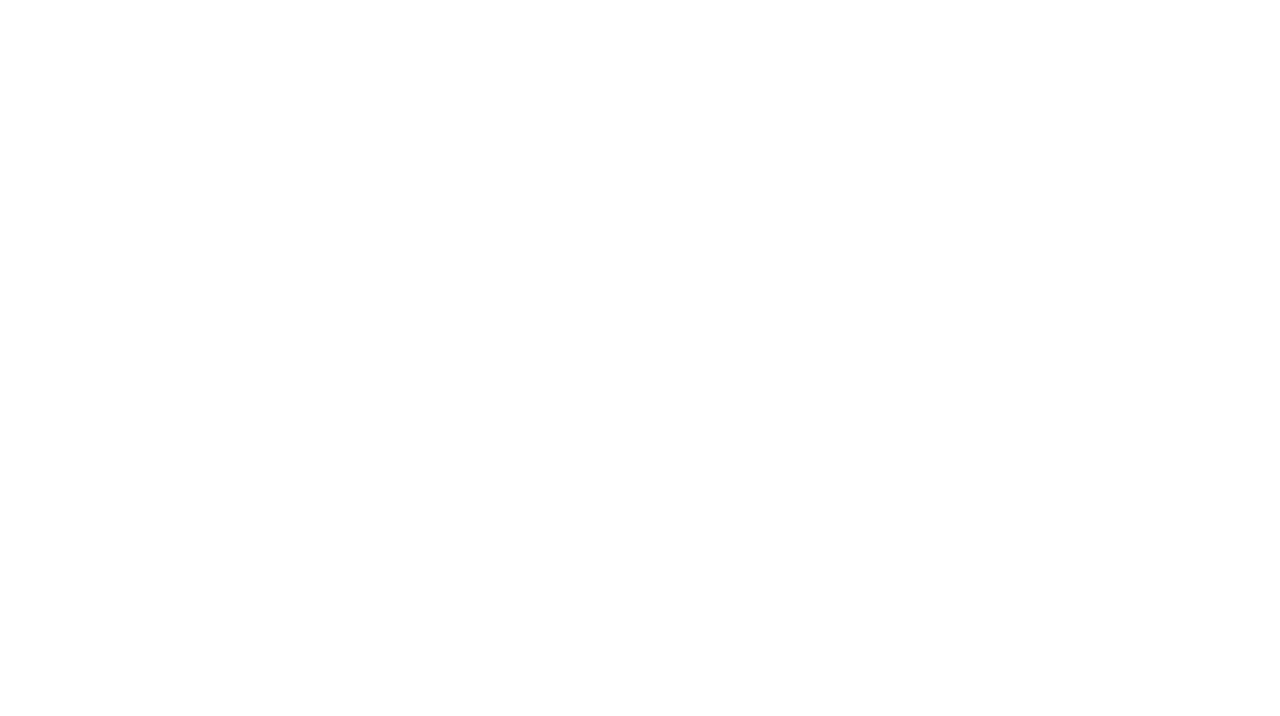
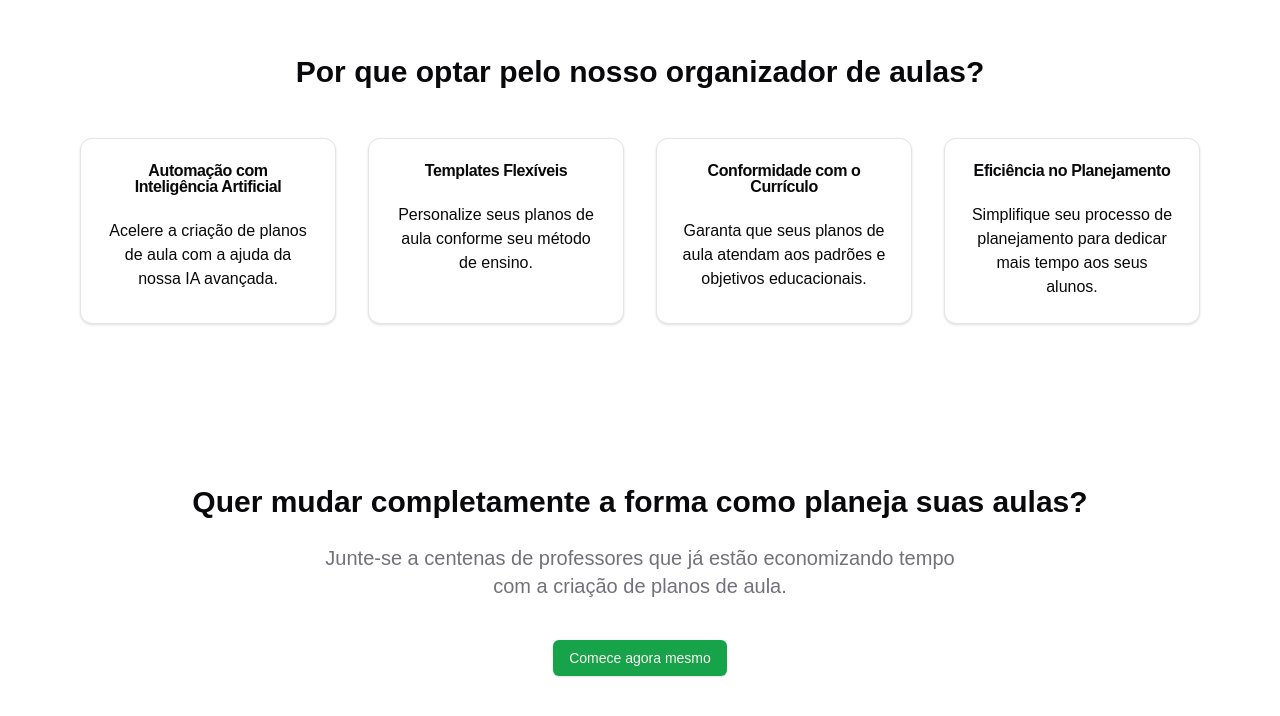
Before and after one commit to VictorRibeiroH/EstudaFacil, a Next.js app: page / in a window 1280 px wide. Shown: the part 526-1242 px from the top of the page. Before the commit the page ends 800 px from the top, so only its background shows below. Built offline with nearby package versions, Linux system fonts and the light colour scheme.

Commit message:
Features/CTA

```diff
--- a/app/page.tsx
+++ b/app/page.tsx
@@ -8,11 +8,14 @@ import {
   CardHeader,
   CardTitle,
 } from "@/components/ui/card";
+import { features } from "@/constants";
 import Link from "next/link";
 
 export default function Home() {
   return <MaxWidthWrapper>
     <HeroSection />
+    <FeaturesSection />
+    <CTASection />
   </MaxWidthWrapper>;
 }
 
@@ -41,3 +44,45 @@ function HeroSection() {
     </div>
   );
 }
+
+function FeaturesSection() {
+  return (
+    <div className="py-20">
+      <h2 className="text-3xl font-bold text-center mb-12">
+        Por que optar pelo nosso organizador de aulas?
+      </h2>
+      <div className="grid grid-cols-1 md:grid-cols-2 lg:grid-cols-4 gap-8">
+        {
+          features.map((feature, index) => (
+            <Card key={index} className="text-center">
+              <CardHeader>
+                <CardTitle>{feature.title}</CardTitle>
+              </CardHeader>
+              <CardContent>
+                <p>{feature.description}</p>
+              </CardContent>
+            </Card>
+          ))
+        }
+      </div>
+    </div>
+  )
+}
+
+function CTASection () {
+  return (
+    <div className="py-20 text-center">
+      <h2 className="text-3xl font-bold mb-6">
+         Quer mudar completamente a forma como planeja suas aulas?
+      </h2>
+      <p className="text-xl text-muted-foreground mb-10 max-w-2xl mx-auto">
+         Junte-se a centenas de professores que já estão economizando tempo com a criação de planos de aula.
+      </p>
+      <Link href="/pricing"
+        className={buttonVariants()}
+      >
+        Comece agora mesmo
+      </Link>
+    </div>
+  )
+}
--- /dev/null
+++ b/constants.ts
@@ -0,0 +1,20 @@
+export const features = [
+  {
+    title: "Automação com Inteligência Artificial",
+    description: "Acelere a criação de planos de aula com a ajuda da nossa IA avançada.",
+  },
+  {
+    title: "Templates Flexíveis",
+    description:
+      "Personalize seus planos de aula conforme seu método de ensino.",
+  },
+  {
+    title: "Conformidade com o Currículo",
+    description:
+      "Garanta que seus planos de aula atendam aos padrões e objetivos educacionais.",
+  },
+  {
+    title: "Eficiência no Planejamento",
+    description: "Simplifique seu processo de planejamento para dedicar mais tempo aos seus alunos.",
+  },
+];
```
